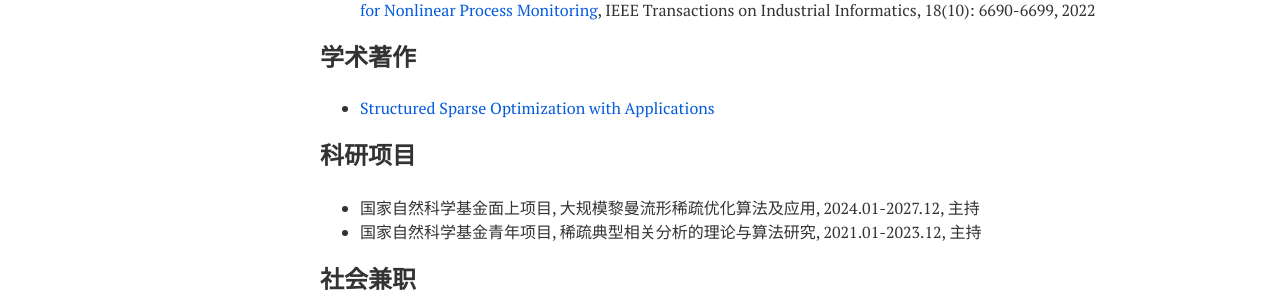
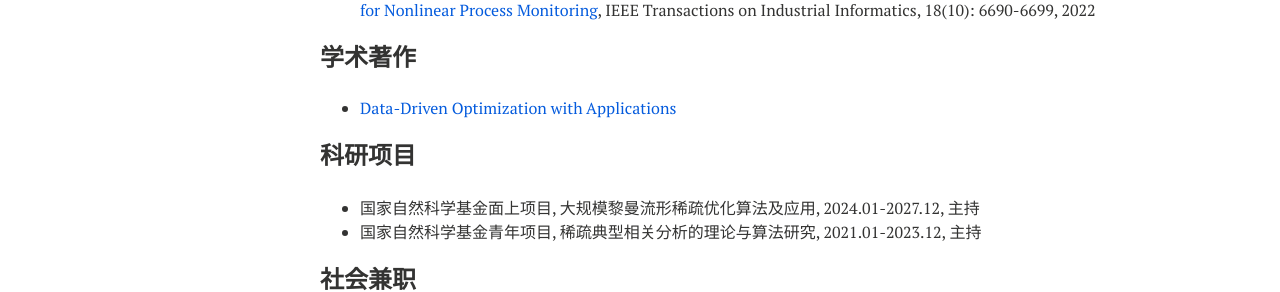
Before and after one commit to xianchaoxiu/xianchaoxiu.github.io, a Jekyll site: the page built from chinese/index.md, in a window 1280 px wide. Shown: the part 899-1191 px from the top of the page. Built offline with Jekyll 4.4.1, drawn with Linux system fonts in a browser that asks for light colours; nearby versions of some CDN libraries.

Commit message:
Update index.md

```diff
--- a/chinese/index.md
+++ b/chinese/index.md
@@ -40,7 +40,7 @@ share: false
 
 
 ### 学术著作
-* <a href="https://xianchaoxiu.github.io/chinese/book/" class="textlink" target="_blank">Structured Sparse Optimization with Applications </a><br>
+* <a href="https://xianchaoxiu.github.io/chinese/book/" class="textlink" target="_blank">Data-Driven Optimization with Applications </a><br>
 
 ### 科研项目
 * 国家自然科学基金面上项目, 大规模黎曼流形稀疏优化算法及应用, 2024.01-2027.12, 主持 <br>
```
